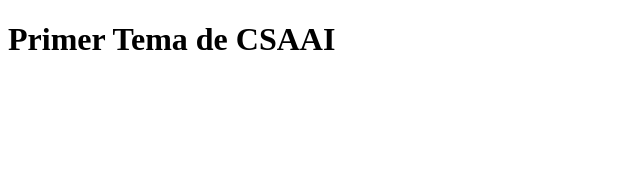
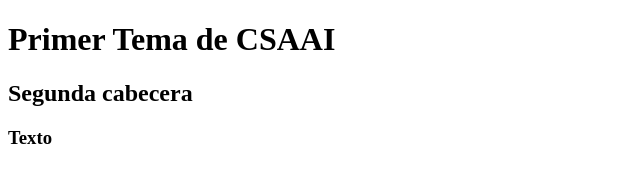
Before and after one commit to jaaristizabal2021/2023-2024-CSAAI-Practicas, a plain HTML site: page P1/S1/hola_mundo.html in a window 1280 px wide. Shown: the whole page, without its empty margins (0-640 px from the left). Drawn offline with Linux system fonts and the light colour scheme.

Commit message:
hola_mundo

```diff
--- a/P1/S1/hola_mundo.html
+++ b/P1/S1/hola_mundo.html
@@ -13,5 +13,8 @@ en varias lineas (Control+ Shift+ 7)-->
 
     <body>
         <h1>Primer Tema de CSAAI</h1>
+        <h2>Segunda cabecera</h2>
+
+        <h3>Texto</h3>
     </body>
 </html>
```
